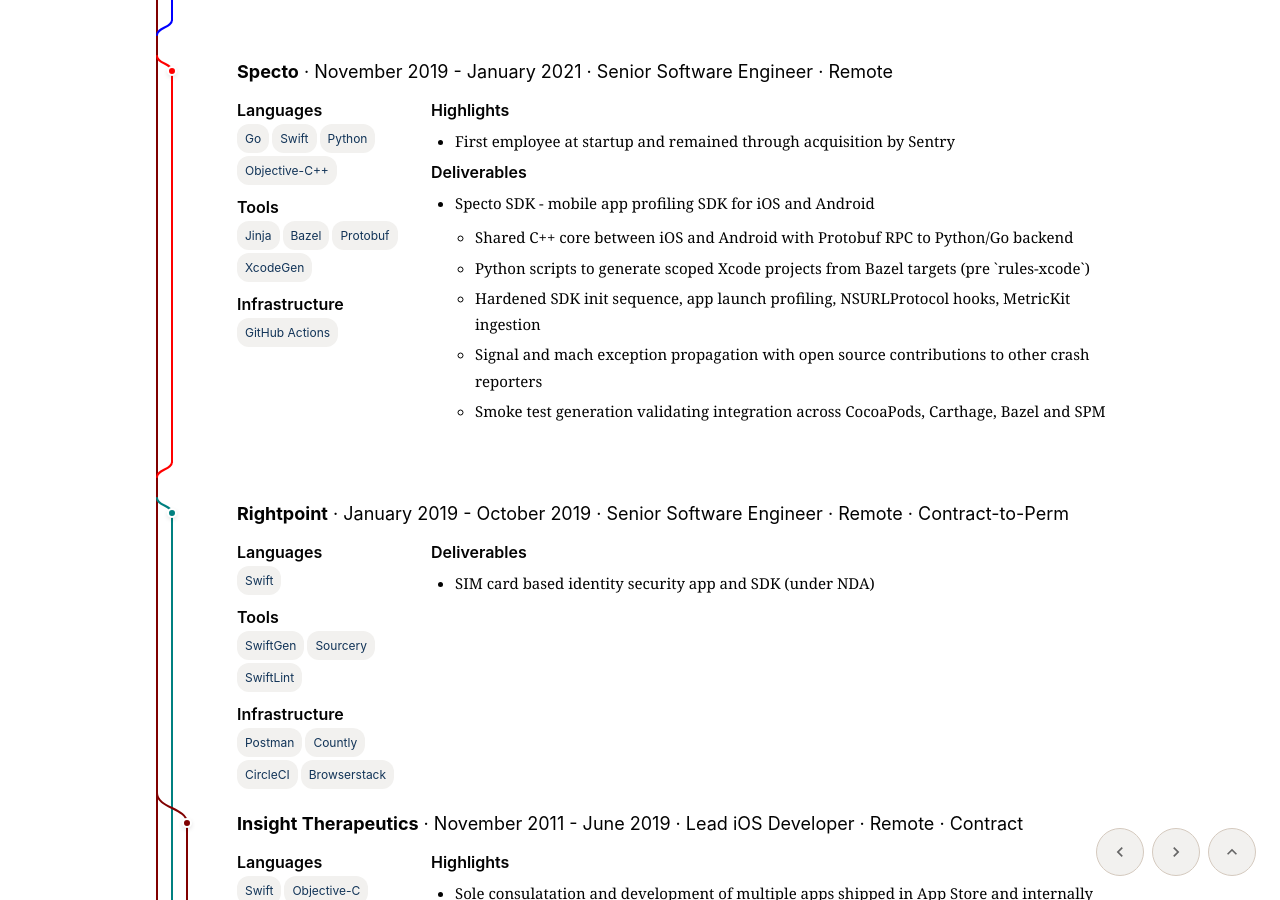
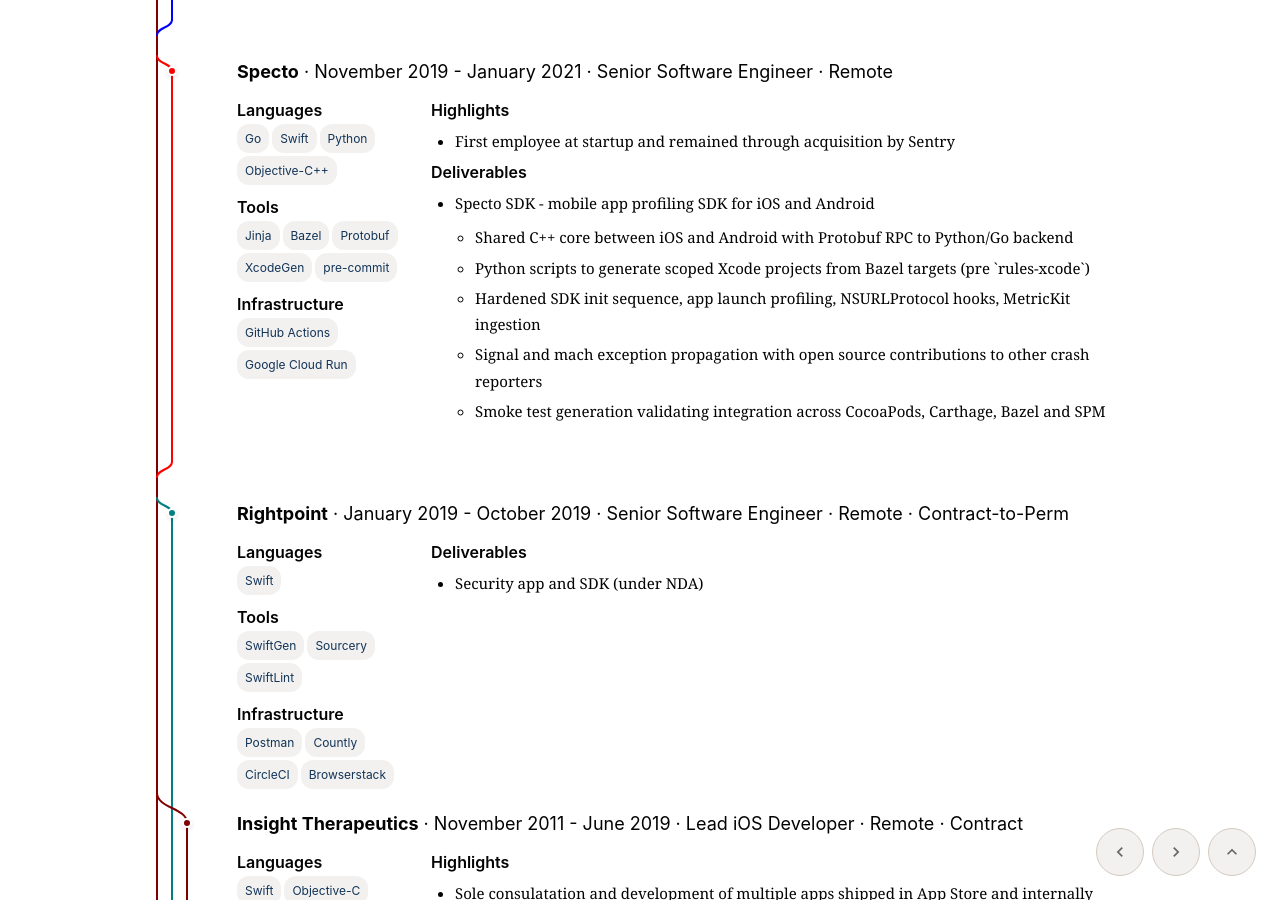
Before and after one commit to armcknight/mcknight.io, a Jekyll site: the page built from experience/index.html, in a window 1280 px wide and 900 px high, scrolled down 1049 px. Built offline with Jekyll 4.4.1, drawn with Linux system fonts in a browser that asks for light colours.

Commit message:
feat(resumes): section continuation headers and the shorter iOS resume
- Resume submodule: "Experience, continued" headers on pages that start
  mid-section, and the iOS resume cut to Sentry, Specto and Twitter, three
  talks and Girls Who Code (ios-abridged removed)
- Specto's stack adds pre-commit and Google Cloud Run; Rightpoint's
  deliverable reworded
- Site CV and iOS resume PDFs, screen and print, rebuilt

Co-Authored-By: Claude Opus 5.5 <noreply@anthropic.com>

```diff
--- a/_data/experience.yaml
+++ b/_data/experience.yaml
@@ -88,8 +88,8 @@ experience:
     location: Remote
     stack:
       - languages: [Objective-C++, Swift, Go, Python]
-      - tools: [Protobuf, Jinja, XcodeGen, Bazel]
-      - infrastructure: [GitHub Actions]
+      - tools: [Protobuf, Jinja, XcodeGen, Bazel, pre-commit]
+      - infrastructure: [GitHub Actions, Google Cloud Run]
     highlights:
       - First employee at startup and remained through acquisition by Sentry
     deliverables:
@@ -114,7 +114,7 @@ experience:
       - languages: [Swift]
       - tools: [SwiftGen, SwiftLint, Sourcery]
       - infrastructure: [CircleCI, Postman, Browserstack, Countly]
-    deliverables: SIM card based identity security app and SDK (under NDA)
+    deliverables: Security app and SDK (under NDA)
 
   - id: insight-therapeutics
     start: November 2011
```
Also changed, not shown: 4 other files.
